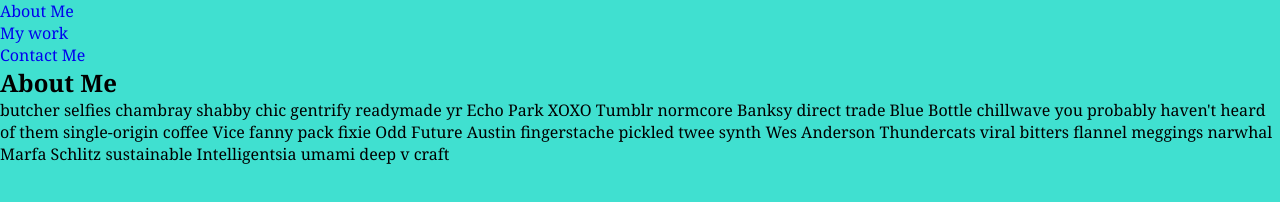
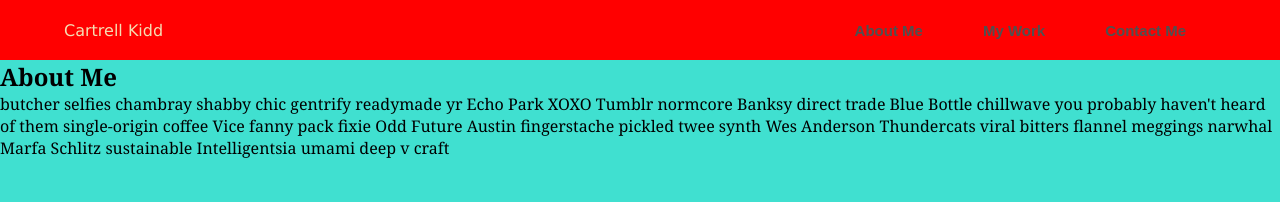
Before and after one commit to cartkidd/Cartrells-Portfolio, a plain HTML site: page index.html in a window 1280 px wide. Drawn offline with Linux system fonts and the light colour scheme.

Commit message:
Still working on portfolio

```diff
--- a/assets/css/style.css
+++ b/assets/css/style.css
@@ -27,4 +27,26 @@
   nav{
       display: flex;
       justify-content: space-between;
+      align-items: center;
+      height: 60px;
+      background-color: red;
+      box-shadow: 2px 2px 12px rgba(0,0,,0.2);
+      padding: 0px 5%;
   }
+
+  nav ul{
+      display: flex;
+  }
+
+  nav ul li a{
+      margin: 30px;
+      font-family: Arial, Helvetica, sans-serif;
+      color: #505050;
+      font-size: 15px;
+      font-weight: 700;
+  }
+
+  .mypage{
+      font-family: 'Lucida Sans', 'Lucida Sans Regular', 'Lucida Grande', 'Lucida Sans Unicode', Geneva, Verdana, sans-serif;
+      color:wheat
+  }
--- a/index.html
+++ b/index.html
@@ -15,7 +15,8 @@
     <section>
         <!-- navigation -->
         <nav>
-            <!-- Unordered list element -->
+            <!--mypage-->
+            <a href="#" class="mypage"> Cartrell Kidd</a>
             <ul>
                 <!-- List item element-->
                 <li>
@@ -23,15 +24,16 @@
                     <a href="#About Me">About Me</a>
                 </li>
                 <li>
-                    <a href="#My-work">My work</a>
+                    <a href="#My-work">My Work</a>
                 </li>
                 <li>
                     <a href="#Contact-Me">Contact Me</a>
                 </li>
             </ul>
         </nav>
-    </header>
-</div>
+
+
+
 
 
     <!-- "About Me" section -->
```
Lines whose indentation alone changed are shown as unchanged.
